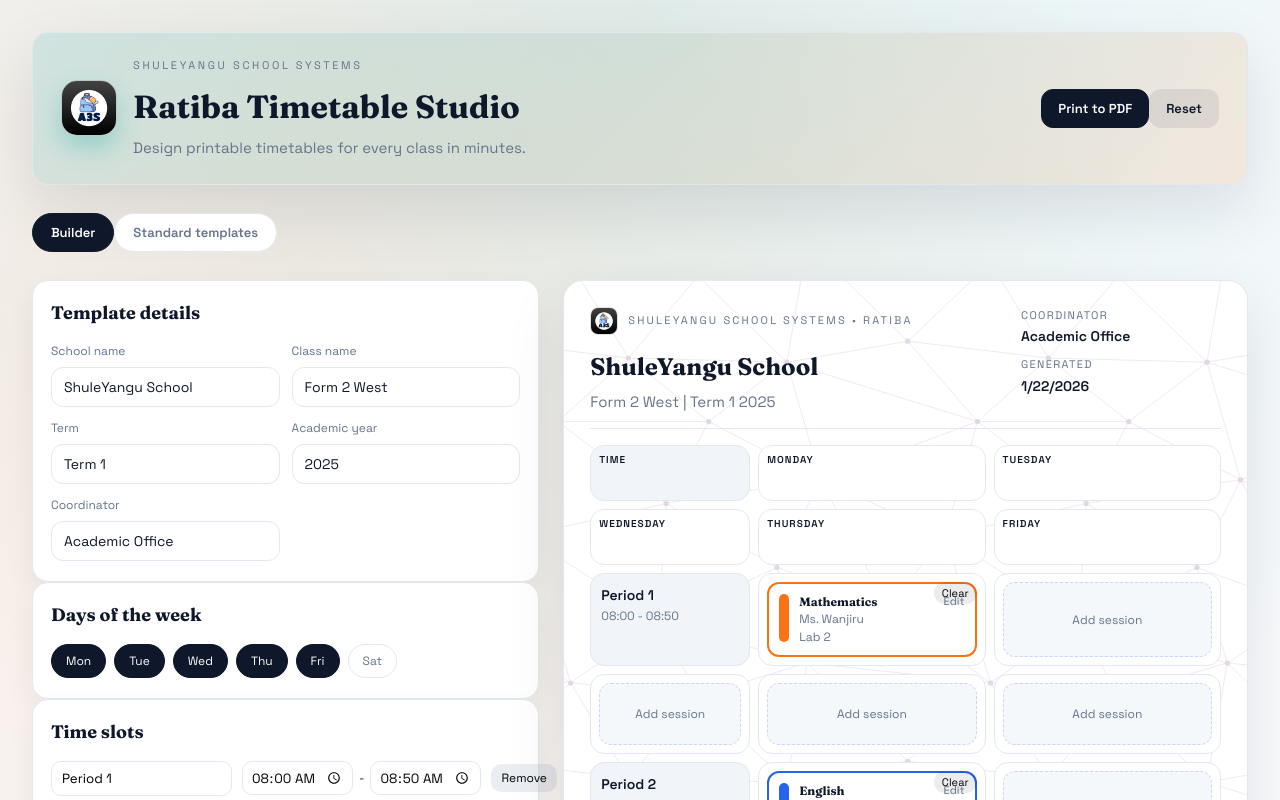
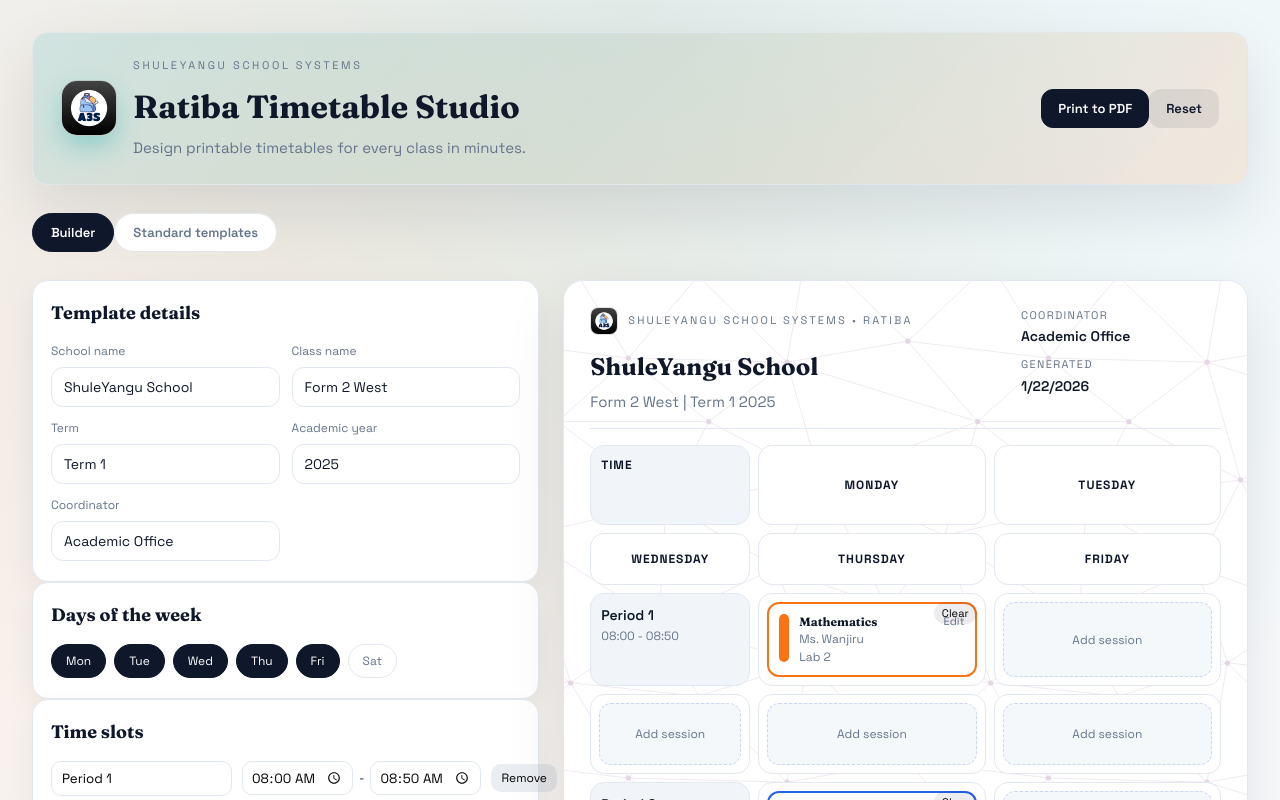
Before and after one commit to simlexx-k/shuleyangu-ratiba, a Vue app: page / in a window 1280 px wide. Shown: the top 800 px of the page. Built offline with nearby package versions, Linux system fonts and the light colour scheme.

Commit message:
style: tighten day header and avoid duplicate times

```diff
--- a/src/App.vue
+++ b/src/App.vue
@@ -622,6 +622,13 @@ const getSession = (dayId, slotId) => {
 const getSubject = (id) => {
   return subjectMap.value.get(id)
 }
+
+const shouldShowSlotRange = (slot) => {
+  if (!slot?.start || !slot?.end) return false
+  const label = String(slot.label || '').toLowerCase().replace(/\s+/g, '')
+  const range = `${slot.start}-${slot.end}`.toLowerCase().replace(/\s+/g, '')
+  return !label.includes(range)
+}
 </script>
 
 <template>
@@ -881,7 +888,7 @@ const getSubject = (id) => {
             <div v-for="slot in template.timeSlots" :key="slot.id" class="grid-row">
               <div class="grid-cell time">
                 <div class="slot-label">{{ slot.label }}</div>
-                <div class="slot-time">{{ slot.start }} - {{ slot.end }}</div>
+                <div v-if="shouldShowSlotRange(slot)" class="slot-time">{{ slot.start }} - {{ slot.end }}</div>
               </div>
               <div
                 v-for="day in activeDays"
--- a/src/assets/main.css
+++ b/src/assets/main.css
@@ -492,15 +492,19 @@
 }
 
 .grid-row.header {
-  font-weight: 600;
+  font-weight: 700;
   text-transform: uppercase;
-  font-size: 10px;
-  letter-spacing: 0.1em;
+  font-size: 12px;
+  letter-spacing: 0.08em;
 }
 
-.grid-row.header .grid-cell {
-  min-height: 56px;
-  padding: 6px 8px;
+.grid-row.header .grid-cell.day {
+  text-align: center;
+  padding: 4px 6px;
+  min-height: 52px;
+  display: flex;
+  align-items: center;
+  justify-content: center;
 }
 
 .grid-cell {
```
